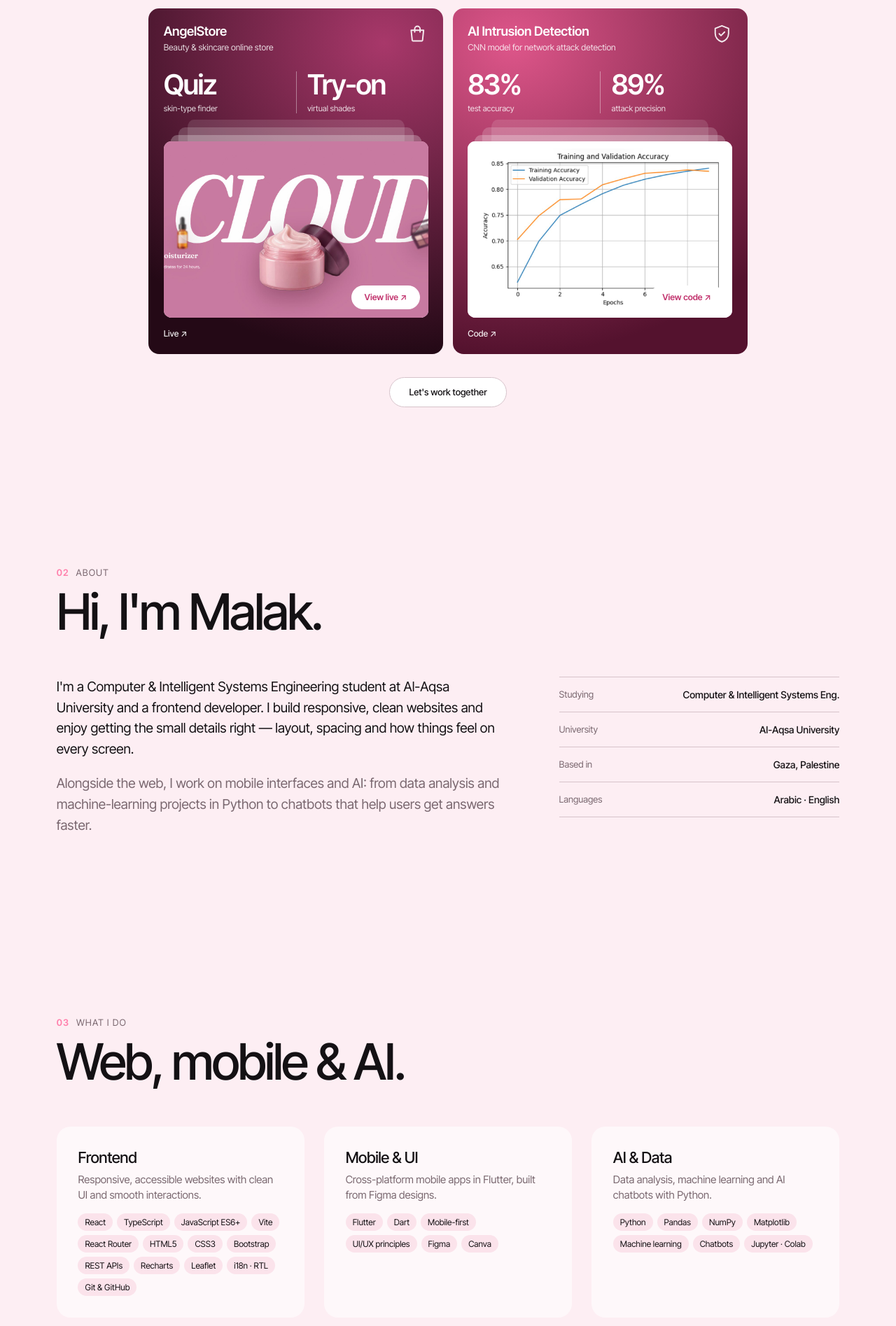
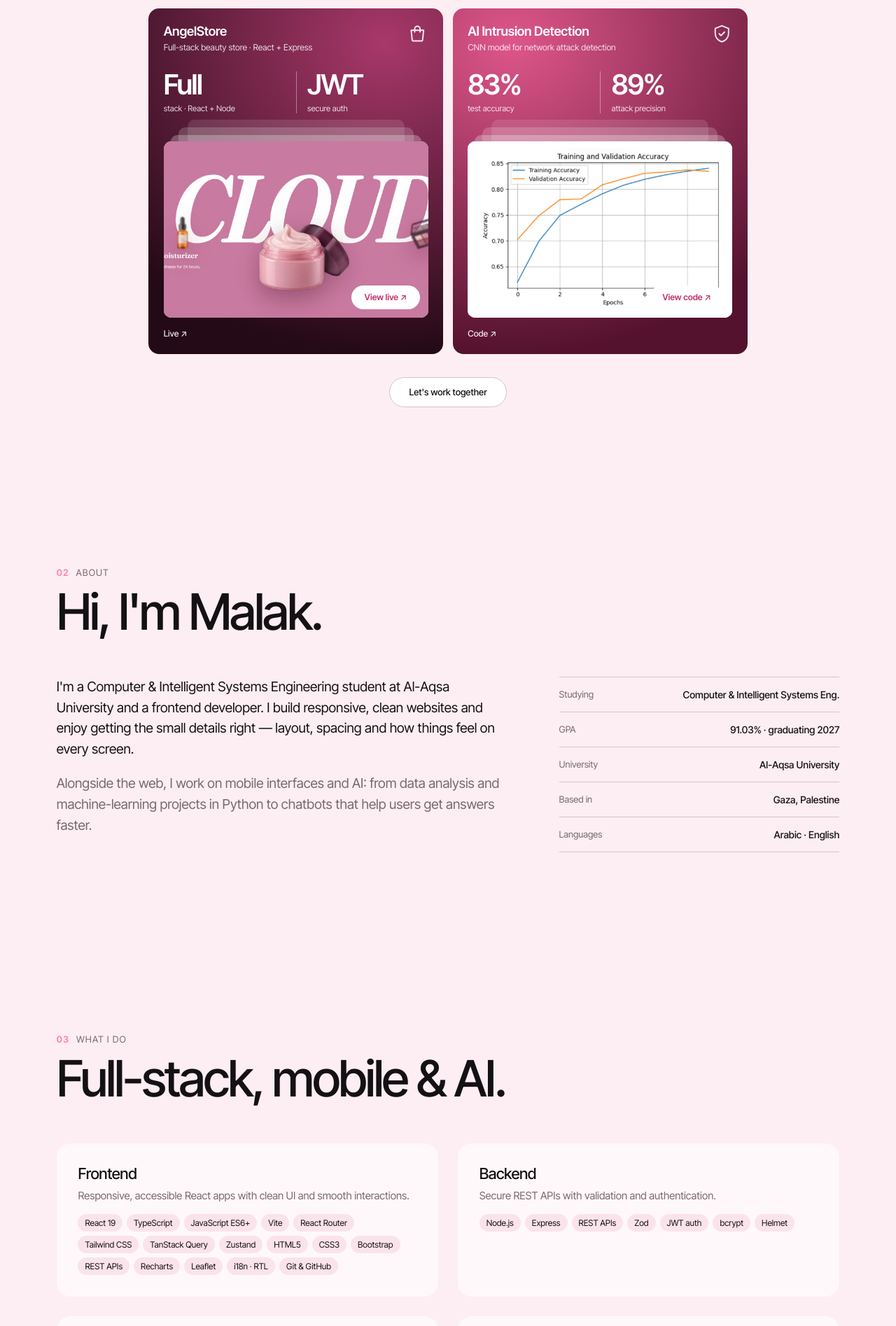
Before and after one commit to malaknashwan01-del/portfolio, a React (Vite) app: page / in a window 1280 px wide. Shown: the part 1605-3500 px from the top of the page at 70% size. Built offline with nearby package versions, Linux system fonts and the light colour scheme.

Commit message:
Full-stack AngelStore, backend skills, GPA
Co-Authored-By: Claude Opus 5.5 <noreply@anthropic.com>
Claude-Session: https://claude.ai/code/session_019aEPKFPmkPLpS2iD8NBSrp

```diff
--- a/src/components/Sections.jsx
+++ b/src/components/Sections.jsx
@@ -64,7 +64,7 @@ export function About() {
 export function Skills() {
   return (
     <section className="section" id="skills">
-      <SectionHead index="03" label="What I do" title="Web, mobile & AI." />
+      <SectionHead index="03" label="What I do" title="Full-stack, mobile & AI." />
       <div className="skills-grid">
         {skills.map((s) => (
           <div className="skill reveal" key={s.title}>
--- a/src/data.js
+++ b/src/data.js
@@ -35,6 +35,7 @@ export const about = {
   ],
   facts: [
     { label: "Studying", value: "Computer & Intelligent Systems Eng." },
+    { label: "GPA", value: "91.03% · graduating 2027" },
     { label: "University", value: "Al-Aqsa University" },
     { label: "Based in", value: "Gaza, Palestine" },
     { label: "Languages", value: "Arabic · English" },
@@ -80,11 +81,11 @@ export const projects = [
   },
   {
     title: "AngelStore",
-    outcome: "Beauty & skincare online store",
+    outcome: "Full-stack beauty store · React + Express",
     icon: "shop",
     stats: [
-      { value: "Quiz", label: "skin-type finder" },
-      { value: "Try-on", label: "virtual shades" },
+      { value: "Full", label: "stack · React + Node" },
+      { value: "JWT", label: "secure auth" },
     ],
     image: "/work/angelstore.jpg",
     live: "https://angelstore-malak.netlify.app",
@@ -108,8 +109,13 @@ export const projects = [
 export const skills = [
   {
     title: "Frontend",
-    text: "Responsive, accessible websites with clean UI and smooth interactions.",
-    tools: ["React", "TypeScript", "JavaScript ES6+", "Vite", "React Router", "HTML5", "CSS3", "Bootstrap", "REST APIs", "Recharts", "Leaflet", "i18n · RTL", "Git & GitHub"],
+    text: "Responsive, accessible React apps with clean UI and smooth interactions.",
+    tools: ["React 19", "TypeScript", "JavaScript ES6+", "Vite", "React Router", "Tailwind CSS", "TanStack Query", "Zustand", "HTML5", "CSS3", "Bootstrap", "REST APIs", "Recharts", "Leaflet", "i18n · RTL", "Git & GitHub"],
+  },
+  {
+    title: "Backend",
+    text: "Secure REST APIs with validation and authentication.",
+    tools: ["Node.js", "Express", "REST APIs", "Zod", "JWT auth", "bcrypt", "Helmet"],
   },
   {
     title: "Mobile & UI",
@@ -119,7 +125,7 @@ export const skills = [
   {
     title: "AI & Data",
     text: "Data analysis, machine learning and AI chatbots with Python.",
-    tools: ["Python", "Pandas", "NumPy", "Matplotlib", "Machine learning", "Chatbots", "Jupyter · Colab"],
+    tools: ["Python", "TensorFlow · Keras", "scikit-learn", "CNNs", "Pandas", "NumPy", "Matplotlib", "Chatbots", "Jupyter · Colab"],
   },
 ];
 
--- a/src/index.css
+++ b/src/index.css
@@ -135,7 +135,7 @@ main { background: var(--bg); }
 .chips li { font-size: 12px; padding: 5px 10px; border-radius: 999px; background: var(--bg-2); color: var(--ink); }
 
 /* Skills */
-.skills-grid { display: grid; grid-template-columns: repeat(3, 1fr); gap: clamp(16px, 2.4vw, 28px); }
+.skills-grid { display: grid; grid-template-columns: repeat(2, 1fr); gap: clamp(16px, 2.4vw, 28px); }
 .skill { background: rgba(255,255,255,.6); border-radius: 20px; padding: clamp(22px, 2.4vw, 32px); }
 .skill h3 { font-size: 22px; font-weight: 500; letter-spacing: -0.02em; }
 .skill p { margin-top: 8px; font-size: 15px; line-height: 1.5; color: var(--muted); }
```
